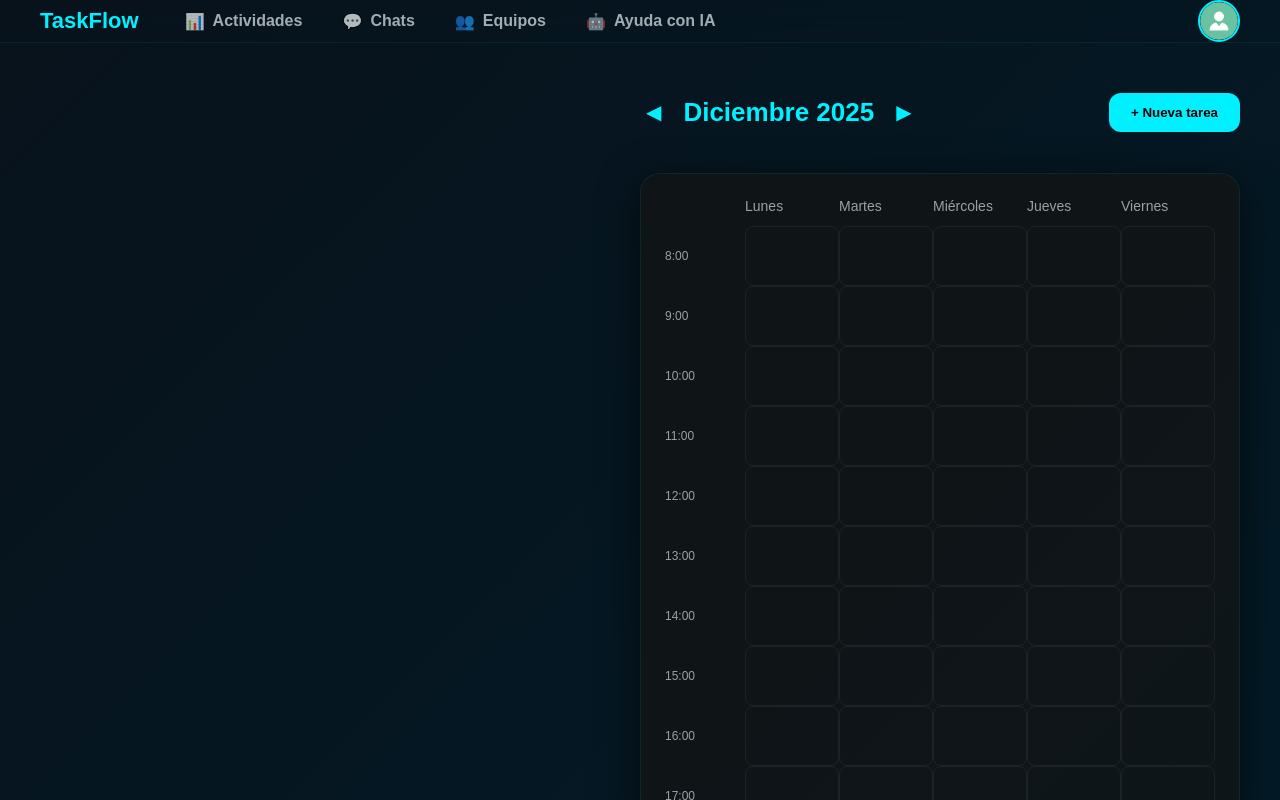
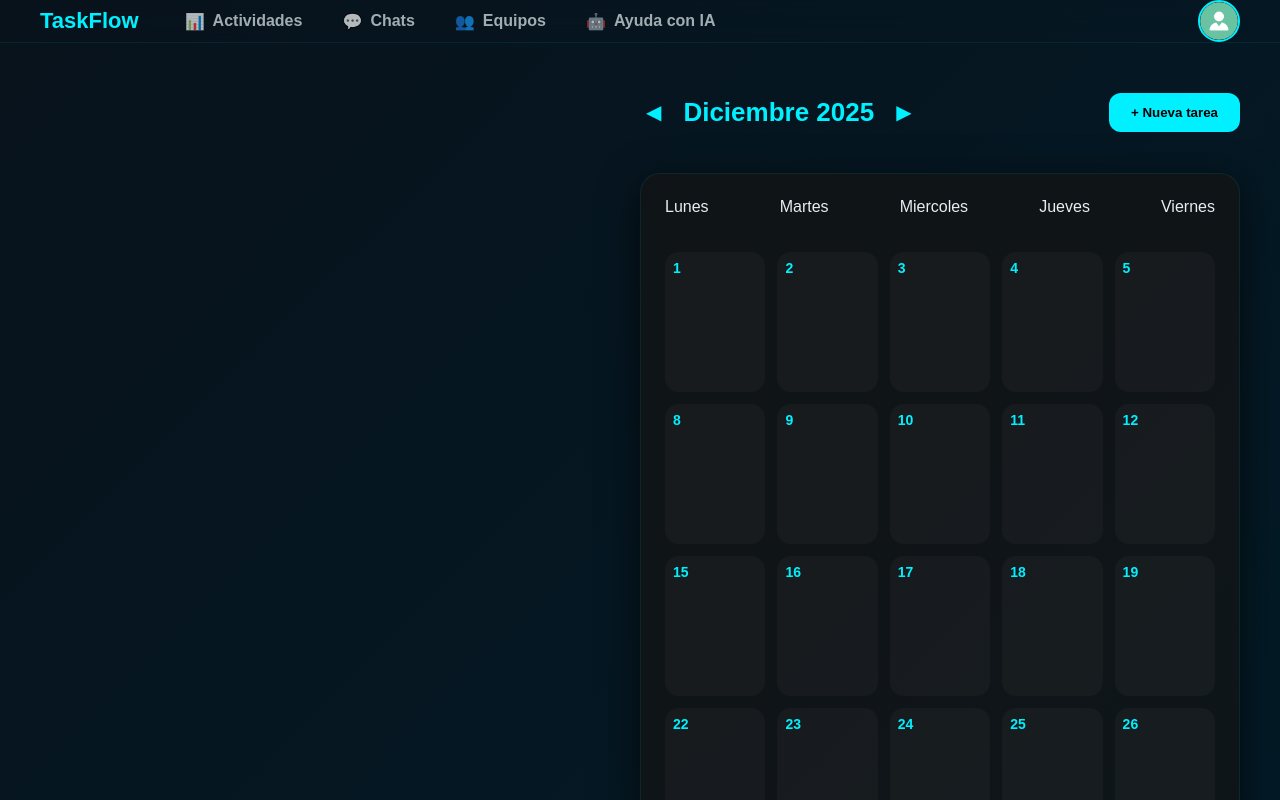
Before and after one commit to SimonT0910/TaskFlow, a React (Create React App) app in the folder taskflow/: page /app in a window 1280 px wide. Shown: the top 800 px of the page. Built offline with nearby package versions, Linux system fonts and the light colour scheme.

Commit message:
Vision desde el calendario listo y completo

```diff
--- a/taskflow/src/Pages/Dashboard.jsx
+++ b/taskflow/src/Pages/Dashboard.jsx
@@ -316,6 +316,71 @@ export default function Dashboard(){
         }
     };
 
+    //Filtrar las tareas por el día
+    const formatLocalDate = (date) => {
+        const year = date.getFullYear();
+        const month = String(date.getMonth() + 1).padStart(2, "0");
+        const day = String(date.getDate()).padStart(2, "0");
+        return `${year}-${month}-${day}`;
+    };
+
+    const getTasksForDay = (date) => {
+        const dayString = formatLocalDate(date);
+        const todayString = formatLocalDate(new Date());
+
+        return tasks.filter(task => {
+            if (!task.fecha_estimada) {
+                return dayString === todayString;
+            }
+            return task.fecha_estimada.slice(0, 10) === dayString;
+        });
+    };
+
+    //Calendario mensual
+    const getMonthGrid = (date) => {
+        const year = date.getFullYear();
+        const month = date.getMonth();
+
+        const firstDay = new Date(year, month, 1);
+        const lastDay = new Date(year, month + 1, 0);
+
+        const weeks = [];
+        let week = [];
+
+        //Convertimos domingo (0) a 7
+        let startDay = firstDay.getDay();
+        if (startDay === 0) startDay = 7;
+
+        //Espacios vacios antes del primer dia real
+        for (let i = 1; i < startDay; i++) {
+            if(i<=5) week.push(null);
+        }
+
+        //Dias del mes
+        for (let d = 1; d <= lastDay.getDate(); d++) {
+            const current = new Date(year, month, d);
+            const day = current.getDay();
+
+            //Solo lunes a viernes
+            if (day >= 1 && day <= 5) {
+                week.push(current);
+            }
+
+            if (week.length === 5) {
+                weeks.push(week);
+                week=[];
+            }
+        }
+
+        if (week.length > 0) {
+            weeks.push(week);
+        }
+
+        return weeks;
+    };
+
+    const monthWeeks = getMonthGrid(currentDate);
+
     return (
         <div className="dashboard-layout">
             <Header setActivePanel={setActivePanel}/>
@@ -429,23 +494,46 @@ export default function Dashboard(){
                             </div>
 
                             <div className="calendar-grid">
-                                <div className="calendar-days">
-                                    <div></div>
-                                    <div>Lunes</div>
-                                    <div>Martes</div>
-                                    <div>Miércoles</div>
-                                    <div>Jueves</div>
-                                    <div>Viernes</div>
+
+                                <div className="month-calendar">
+                                    <div className="calendar-header">
+                                        {["Lunes", "Martes", "Miercoles", "Jueves", "Viernes"].map(day => (
+                                            <div key={day} className="header-cell">{day}</div>
+                                        ))}
                                     </div>
 
-                                <div className="calendar-body">
-                                    {[...Array(10)].map((_, hour) => (
-                                        <div className="calendar-row" key={hour}>
-                                            <div className="hour">{8 + hour}:00</div>
+                                    {monthWeeks.map((week, i) => (
+                                        <div className="calendar-week" key={i}>
+                                            {week.map((date, idx) => {
 
-                                            {[...Array(5)].map((_, day) => (
-                                                <div className="cell" key={day}></div>
+                                                return (
+                                                    <div className="calendar-day" key={idx}>
+                                                        {date && (
+                                                            <>
+                                                                <div className="day-number">
+                                                                    {date.getDate()}
+                                                                </div>
+
+                                                                {getTasksForDay(date).map(task => (
+                                                                    <div
+                                                                        key={task.task_id}
+                                                                        className={`calendar-task ${
+                                                                            task.estado?.nombre === "Pendiente"
+                                                                                ? "pending"
+                                                                                : task.estado?.nombre === "En curso"
+                                                                                ? "in-progress"
+                                                                                : "done"
+                                                                        }`}
+                                                                        onClick={() => setSelectedTask(task)}
+                                                                    >
+                                                                        {task.titulo}
+                                                                    </div>
                                                                 ))}
+                                                            </>
+                                                        )}
+                                                    </div>
+                                                );
+                                            })}
                                         </div>
                                     ))}
                                 </div>
--- a/taskflow/src/styles/dashboard.css
+++ b/taskflow/src/styles/dashboard.css
@@ -565,3 +565,59 @@
     transform: scale(1.1);
     background-color: rgba(0, 0, 0, 0.5);
 }
+
+/* CSS del calendario con sus respectivas tareas */
+.month-calendar {
+    display: flex;
+    flex-direction: column;
+    gap: 12px;
+}
+
+.calendar-week {
+    display: grid;
+    grid-template-columns: repeat(5, 1fr);
+    gap: 12px;
+}
+
+.calendar-day {
+    min-height: 140px;
+    background: rgba(255,255,255,0.03);
+    border-radius: 14px;
+    padding: 8px;
+    display: flex;
+    flex-direction: column;
+    gap: 6px;
+}
+
+.day-number {
+    font-size: 14px;
+    color: var(--accent);
+    font-weight: 700;
+}
+
+.calendar-task {
+    padding: 8px 10px;
+    border-radius: 10px;
+    font-size: 13px;
+    font-weight: 600;
+    cursor: pointer;
+    transition: transform 0.15s ease, box-shadow 0.15s ease;
+}
+
+.calendar-task:hover {
+    transform: translateY(-2px);
+    box-shadow: 0 6px 20px rgba(0, 255, 255, 0.2);
+}
+
+/* Estados de los rectangulos en el calendario */
+.calendar-task.pending {
+    background: rgba(239, 68, 68, 0.85);
+}
+
+.calendar-task.in-progress {
+    background: rgba(250, 204, 21, 0.85);
+}
+
+.calendar-task.done {
+    background: rgba(34, 197, 94, 0.85);
+}
```
Lines whose indentation alone changed are shown as unchanged.
